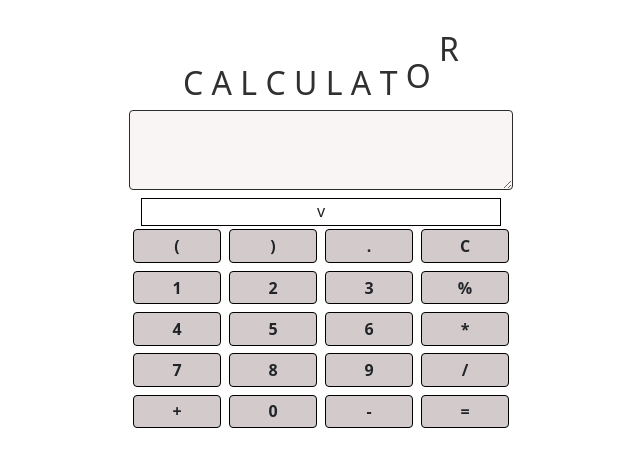
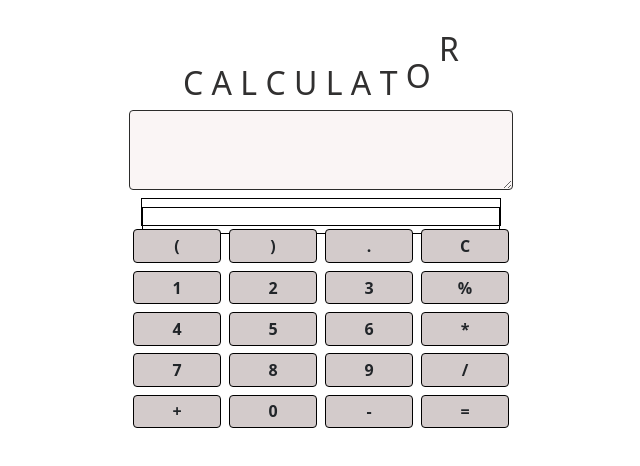
Before and after one commit to Rishabh0904/Calculator, a plain HTML site: page index.html in a window 1280 px wide. Shown: the whole page, without its empty margins (319-959 px from the left). Drawn offline with nearby package versions, Linux system fonts and the light colour scheme.

Commit message:
Update index.html

```diff
--- a/index.html
+++ b/index.html
@@ -24,12 +24,15 @@
                 <span>O</span>
                 <span>R</span>
             </h2>
+            <div class="box">
             <div class="row">
                 <textarea name="" cols="14" rows="2" class="text rounded" contenteditable="true"></textarea>
             </div>
             <div class="func">
                 <div id="extend">
-                    <a>v</a>
+                    <p id = "extend">
+                        <!-- <hr class="center"> -->
+                    </p>
                 </div>
                 <div class="row">
                     <div class="col rounded"><a>(</a></div>
@@ -62,6 +65,7 @@
                     <div class="col rounded"><a>=</a></div>
                 </div>
             </div>
+            </div>
         </div>
     </div>
 
```
